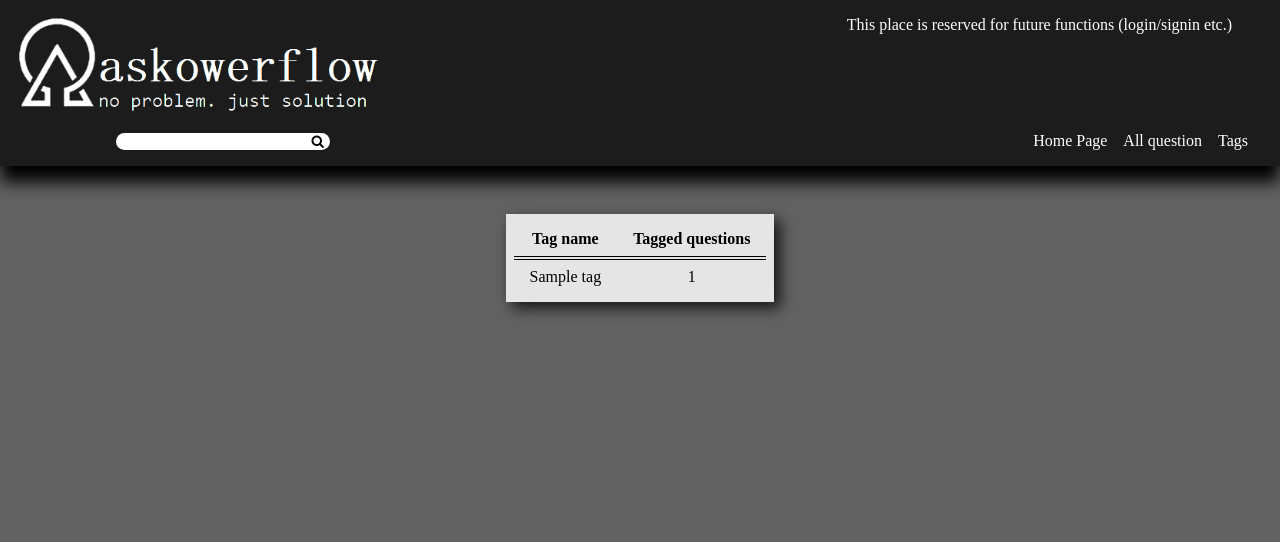
After one commit to CodecoolGlobal/ask-mate-3-python-mllorand, a Flask app: template templates/tags.html in a window 1280 px wide. The commit adds this page. Shown: the top 542 px of the page. Run offline with Flask 2, Linux system fonts and the light colour scheme; the template is opened without the code that fills it: most values are stand-ins (such as "Sample title", 1, 10 or a date in 2020).

Commit message:
feature(tag_page)

```diff
--- a/server.py
+++ b/server.py
@@ -116,5 +116,11 @@ def main():
     return render_template('bonus_questions.html', questions=SAMPLE_QUESTIONS)
 
 
+@app.route("/tags")
+def load_tags_page():
+    tags = data_manager.get_tag_page_data()
+    return render_template('tags.html', tags=tags)
+
+
 if __name__ == "__main__":
     app.run(debug=True)
--- a/static/css/main.css
+++ b/static/css/main.css
@@ -335,6 +335,7 @@ body {
     top:2px;
     color: darkred;
 }
+.tag-page-card,
 .tag-selector{
     margin-left: auto;
     margin-right: auto;
@@ -353,6 +354,31 @@ body {
     padding: 0;
     align-content: center;
 }
+.tag-page-container{
+    max-width: max-content;
+    color: var(--cardc);
+    background-color: var(--cardbg);
+    box-shadow: 6px 6px 14px rgba(0,0,0,0.8);
+    margin: 3em auto auto auto;
+    padding: 0.5em;
+}
+.tag-page-table{
+    border-collapse: collapse;
+}
+.tag-page-table td:last-child{
+    text-align: center;
+}
+.tag-page-table td{
+    padding: 0.5em 1em 0.5em 1em;
+    border-top: black 1px dashed;
+}
+.tag-page-table tr{
+    padding: 0.5em;
+}
+.tag-page-table th {
+    border-bottom: black 4px double;
+    padding: 0.5em 1em 0.5em 1em;
+}
 .tag-list li{
     margin: 1em;
 }
--- a/templates/index.html
+++ b/templates/index.html
@@ -5,9 +5,10 @@
     <form class="nav-search" action="/search">
         <input name="q" type="text"><button type="submit"><i class="fa fa-search"></i></button>
     </form>
-    <div><a href="/list" type="submit">All question</a></div>
+    <div><a href="{{ url_for('load_list_page') }}" type="submit">All question</a></div>
     <div><a href="{{url_for('add_new_record', record='question')}}" type="submit">Add new question</a></div>
-    <div>
+    <div><a href="{{ url_for('load_tags_page') }}" type="submit">Tags</a></div>
+        <div>
         <label for="sort_by">Sort by:</label>
         <select onchange="location = this.value" name="sort_by" id="sort_by">
             {% if request.args.get('sort_by') == None or request.args.get('order') == None %}
--- a/templates/question.html
+++ b/templates/question.html
@@ -3,6 +3,7 @@
     <div class="main-nav">
         <div><a href="{{ url_for('load_main') }}">Home Page</a></div>
         <div><a href="{{ url_for('load_list_page') }}">All questions</a></div>
+        <div><a href="{{ url_for('load_tags_page') }}" type="submit">Tags</a></div>
         <div>
             <label for="sort_by">Sort by:</label>
             <select onchange="location = this.value" name="sort_by" id="sort_by">
--- /dev/null
+++ b/templates/tags.html
@@ -0,0 +1,23 @@
+{% extends 'layout.html' %}
+{% block navbar %}
+<div class="main-nav">
+    <form class="nav-search" action="/search">
+        <input name="q" type="text"><button type="submit"><i class="fa fa-search"></i></button>
+    </form>
+    <div><a href="{{ url_for('load_main') }}">Home Page</a></div>
+    <div><a href="/list" type="submit">All question</a></div>
+    <div><a href="{{ url_for('load_tags_page') }}" type="submit">Tags</a></div>
+</div>
+{% endblock %}
+{% block content %}
+    <div class="tag-page-container">
+    <table class="tag-page-table">
+    <tr><th>Tag name</th><th>Tagged questions</th></tr>
+    {% for tag in tags %}
+    <tr><td>{{ tag.name }}</td>
+        <td>{{ tag.count }}</td></tr>
+    {% endfor %}
+    </ul>
+    </table>
+    </div>
+{% endblock %}
```
Also changed, not shown: data_manager.py (+7 -0 lines), util.py (+7 -0 lines).
